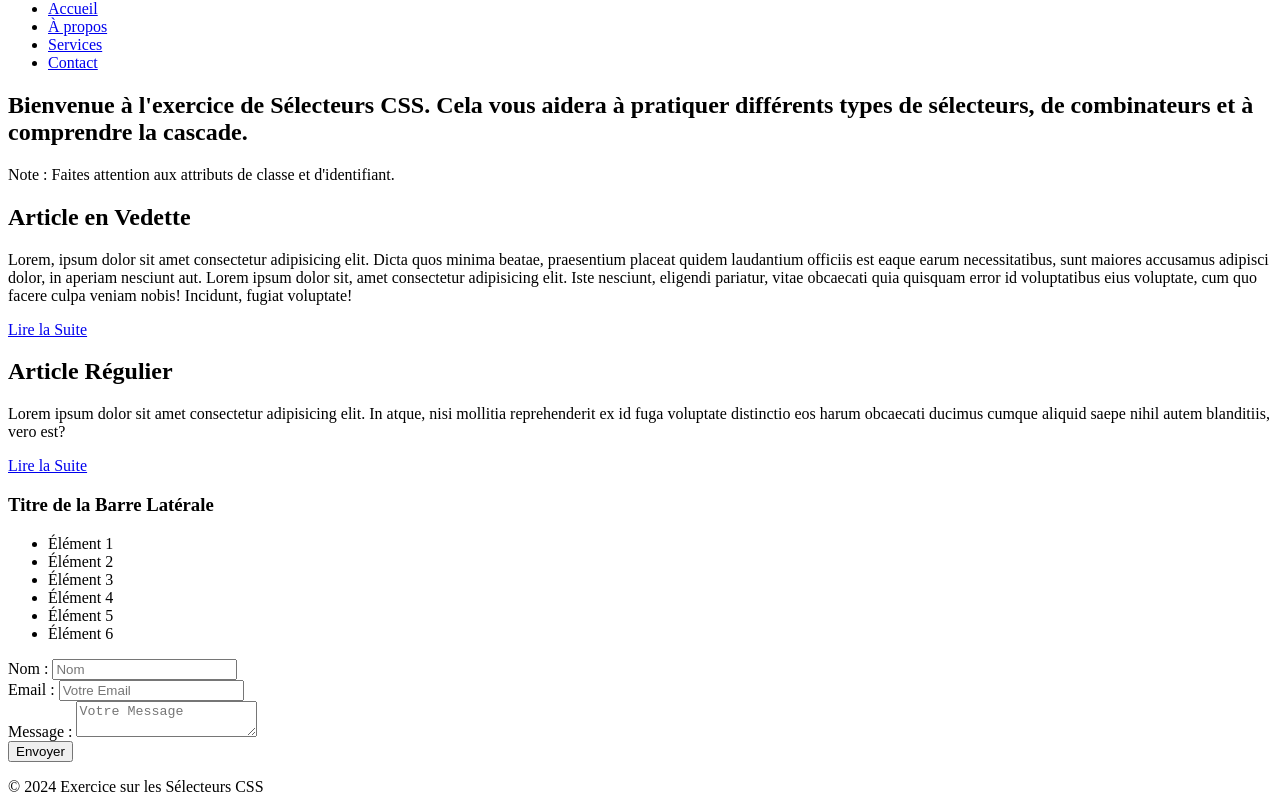
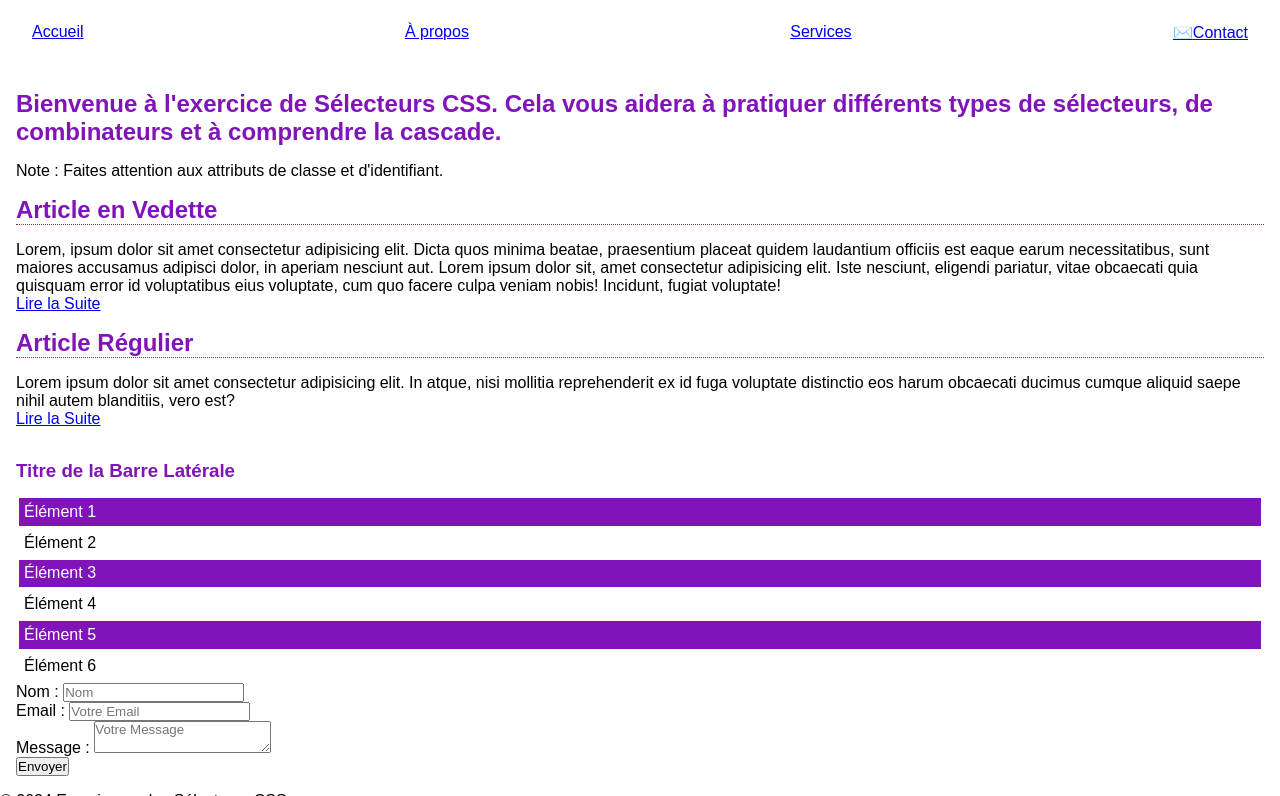
Before and after one commit to calimomilo/DocWeb, a plain HTML site: page Challenge4/index.html in a window 1280 px wide. Shown: the part 80-876 px from the top of the page. Drawn offline with Linux system fonts and the light colour scheme.

Commit message:
challenge 4

```diff
--- a/Challenge4/index.html
+++ b/Challenge4/index.html
@@ -5,6 +5,7 @@
     <meta charset="UTF-8">
     <meta name="viewport" content="width=device-width, initial-scale=1.0">
     <title>Pratique des Sélecteurs CSS</title>
+    <link rel="stylesheet" href="styles.css">
 </head>
 
 <body>
--- /dev/null
+++ b/Challenge4/styles.css
@@ -0,0 +1,50 @@
+* {
+    margin: 0;
+    padding: 0;
+    font-family: sans-serif;
+}
+
+h1.title {
+    font-size: 3rem;
+    margin-bottom: 2rem;
+}
+
+article > h2 {
+    border-bottom: 1px dotted brown;
+}
+
+main {
+    padding: 1rem;
+}
+
+h1, h2, h3 {
+    color: hsl(280, 80%, 40%);
+    margin: 1rem 0;
+}
+
+article:last-of-type {
+    margin-bottom: 2rem;
+}
+
+.main-nav ul {
+    display: flex;
+    justify-content: space-between;
+    list-style: none;
+    margin: 1rem 0;
+    padding: 0 2rem;
+}
+
+a[href^="mailto:"]::before {
+    content: "✉️";
+}
+
+aside li {
+    list-style: none;
+    padding: 0.3rem;
+    margin: 0.2rem;
+}
+
+aside li:nth-of-type(2n+1) {
+    background-color: hsl(280, 80%, 40%);
+    color: white;
+}
```
